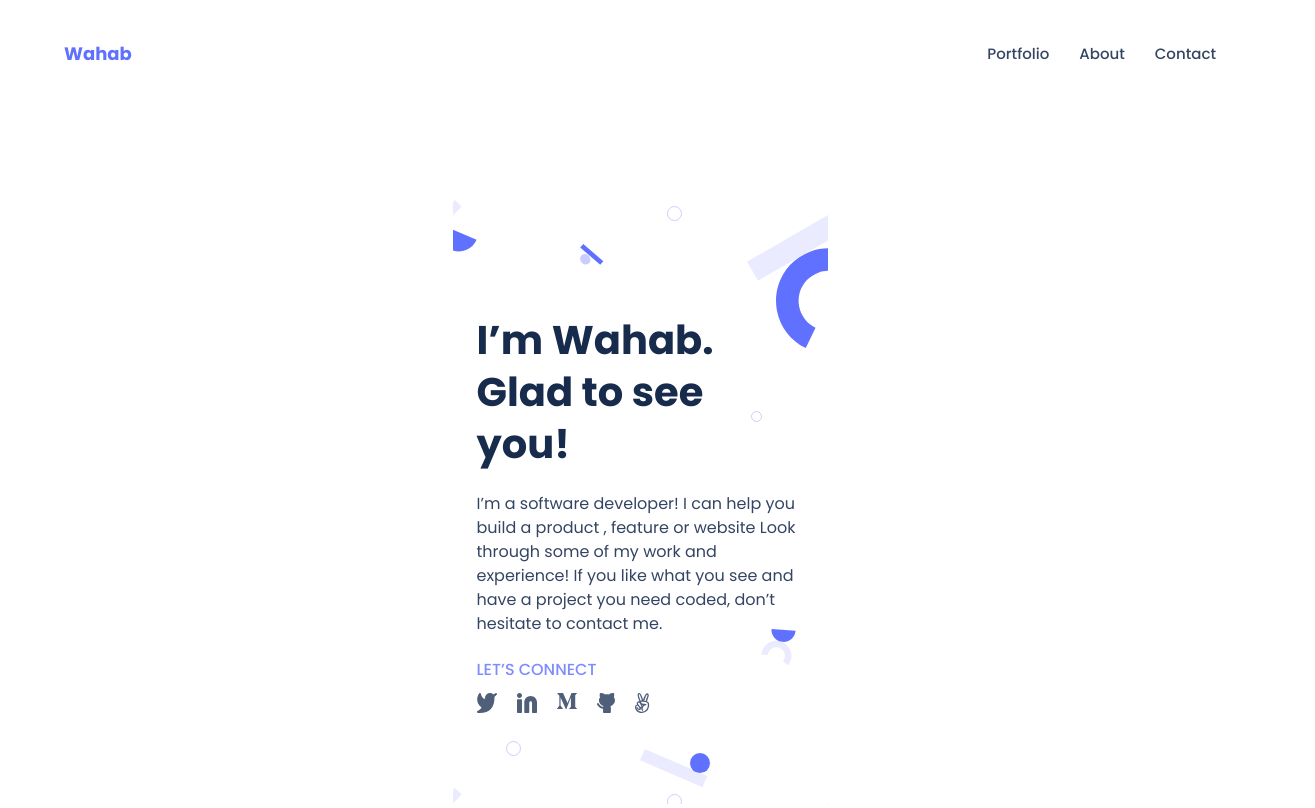
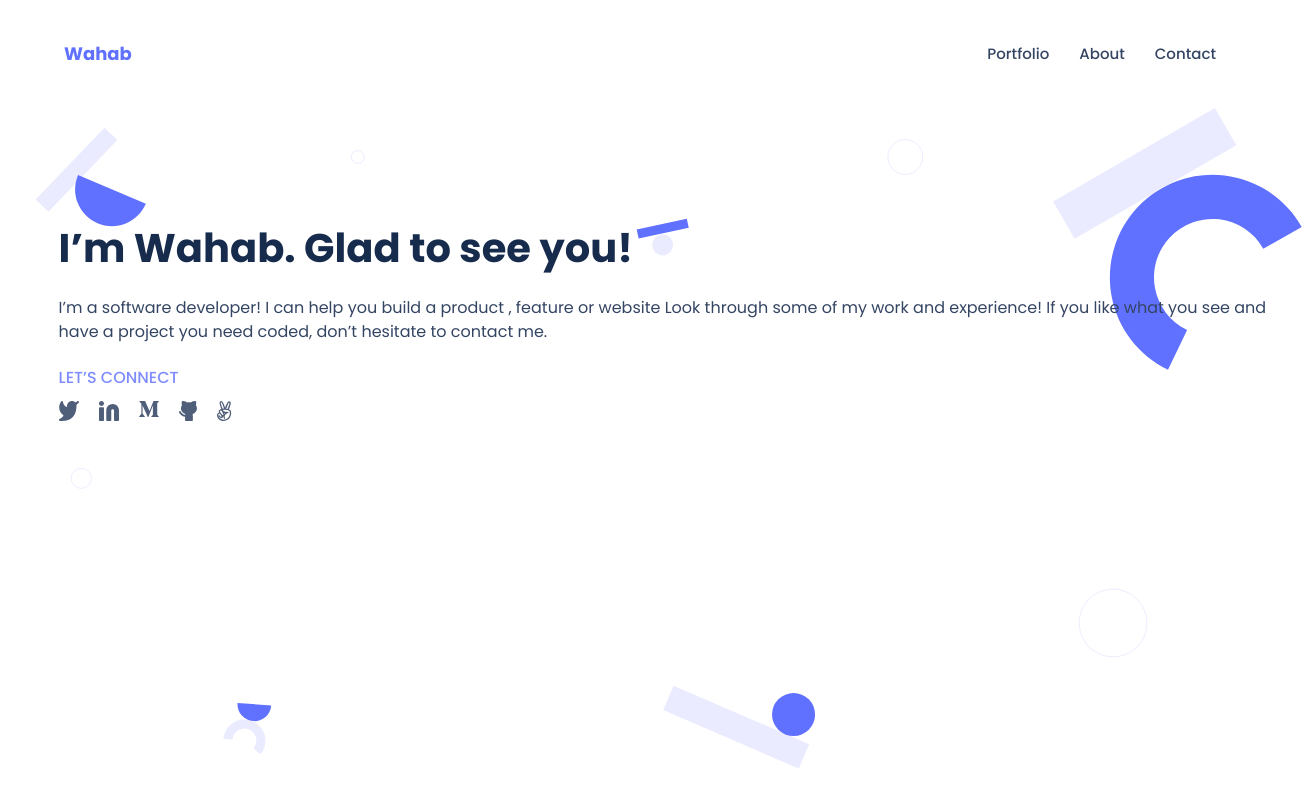
Before and after one commit to Abdulwhbhussain/Microverse_portfolio_project, a website: page index.html in a window 1280 px wide. Shown: the top 808 px of the page, 1315 px wide, since content can reach past the window. Drawn offline with Linux system fonts and the light colour scheme.

Commit message:
Add the Desktop headline section

```diff
--- a/index.html
+++ b/index.html
@@ -31,7 +31,7 @@
       </header>
 
       <!-- Headline -->
-      <section class="headline-container">
+      <section class="headline-container headline-container1">
         <!-- Headline Text1 -->
     <div class="headline-text1-container">
       <h2 class="headline-text1">I’m Wahab. Glad to see you!</h2>
--- a/style.css
+++ b/style.css
@@ -1223,4 +1223,15 @@ textarea {
   .toggle-hidden2 {
     display: flex;
   }
+
+  .headline-container1 {
+    background: url(assets/header-bg-desktop.svg);
+    position: relative;
+    width: 100vw;
+    height: 721.46px;
+    left: 34.6px;
+    top: 0;
+    background-size: contain;
+    background-repeat: no-repeat;
+  }
 }
```
Also changed, not shown: optional.html (added). Lines whose indentation alone changed are shown as unchanged.
